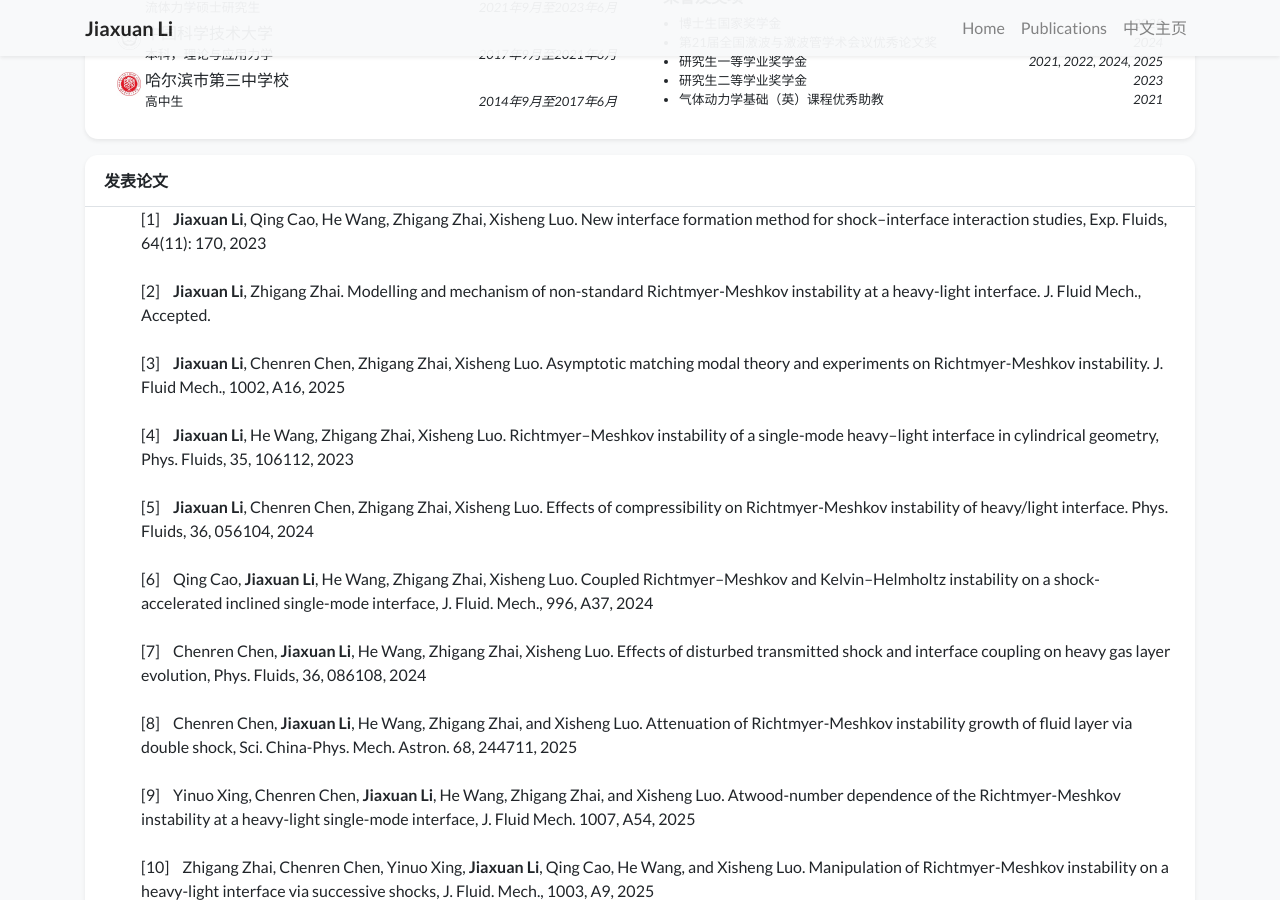
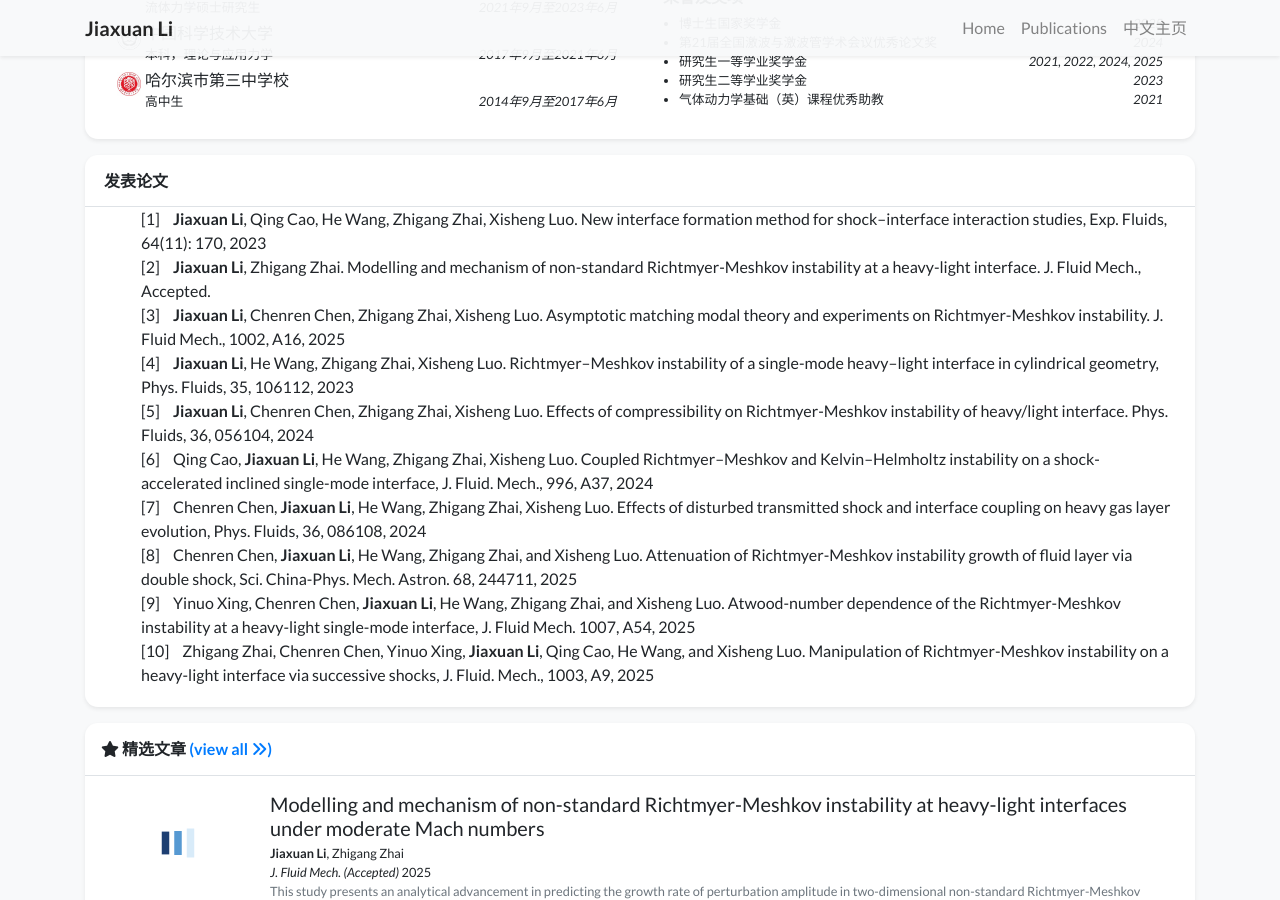
Before and after one commit to ChiaHsuanLee116/chiahsuanlee116.github.io, a Jekyll site: the page built from zh.html, in a window 1280 px wide and 900 px high, scrolled down 650 px. Built offline with Jekyll 4.4.1, drawn with Linux system fonts in a browser that asks for light colours; nearby versions of some CDN libraries; a style sheet for code colours, icons or effects is not loaded.

Commit message:
Update pubs_zh.html

```diff
--- a/_includes/widgets/pubs_zh.html
+++ b/_includes/widgets/pubs_zh.html
@@ -21,15 +21,15 @@
 </style>
        <ol>
  <li> <b>Jiaxuan Li</b>, Qing Cao, He Wang, Zhigang Zhai, Xisheng Luo. New interface formation method for shock–interface interaction studies, Exp. Fluids, 64(11): 170, 2023</li>
-<br><li> <b>Jiaxuan Li</b>, Zhigang Zhai. Modelling and mechanism of non-standard Richtmyer-Meshkov instability at a heavy-light interface. J. Fluid Mech., Accepted.</li>
-<br><li> <b>Jiaxuan Li</b>, Chenren Chen, Zhigang Zhai, Xisheng Luo. Asymptotic matching modal theory and experiments on Richtmyer-Meshkov instability. J. Fluid Mech., 1002, A16, 2025</li>
-<br><li> <b>Jiaxuan Li</b>, He Wang, Zhigang Zhai, Xisheng Luo. Richtmyer–Meshkov instability of a single-mode heavy–light interface in cylindrical geometry, Phys. Fluids, 35, 106112, 2023</li>
-<br><li> <b>Jiaxuan Li</b>, Chenren Chen, Zhigang Zhai, Xisheng Luo. Effects of compressibility on Richtmyer-Meshkov instability of heavy/light interface. Phys. Fluids, 36, 056104, 2024</li>
-<br><li> Qing Cao, <b>Jiaxuan Li</b>, He Wang, Zhigang Zhai, Xisheng Luo. Coupled Richtmyer–Meshkov and Kelvin–Helmholtz instability on a shock-accelerated inclined single-mode interface, J. Fluid. Mech., 996, A37, 2024</li>
-<br><li> Chenren Chen, <b>Jiaxuan Li</b>, He Wang, Zhigang Zhai, Xisheng Luo. Effects of disturbed transmitted shock and interface coupling on heavy gas layer evolution, Phys. Fluids, 36, 086108, 2024</li>
-<br><li> Chenren Chen, <b>Jiaxuan Li</b>, He Wang, Zhigang Zhai, and Xisheng Luo. Attenuation of Richtmyer-Meshkov instability growth of fluid layer via double shock, Sci. China-Phys. Mech. Astron. 68, 244711, 2025</li>
-<br><li> Yinuo Xing, Chenren Chen, <b>Jiaxuan Li</b>, He Wang, Zhigang Zhai, and Xisheng Luo. Atwood-number dependence of the Richtmyer-Meshkov instability at a heavy-light single-mode interface, J. Fluid Mech. 1007, A54, 2025</li>
-<br><li> Zhigang Zhai, Chenren Chen, Yinuo Xing, <b>Jiaxuan Li</b>, Qing Cao, He Wang, and Xisheng Luo. Manipulation of Richtmyer-Meshkov instability on a heavy-light interface via successive shocks, J. Fluid. Mech., 1003, A9, 2025</li>
+<li> <b>Jiaxuan Li</b>, Zhigang Zhai. Modelling and mechanism of non-standard Richtmyer-Meshkov instability at a heavy-light interface. J. Fluid Mech., Accepted.</li>
+<li> <b>Jiaxuan Li</b>, Chenren Chen, Zhigang Zhai, Xisheng Luo. Asymptotic matching modal theory and experiments on Richtmyer-Meshkov instability. J. Fluid Mech., 1002, A16, 2025</li>
+<li> <b>Jiaxuan Li</b>, He Wang, Zhigang Zhai, Xisheng Luo. Richtmyer–Meshkov instability of a single-mode heavy–light interface in cylindrical geometry, Phys. Fluids, 35, 106112, 2023</li>
+<li> <b>Jiaxuan Li</b>, Chenren Chen, Zhigang Zhai, Xisheng Luo. Effects of compressibility on Richtmyer-Meshkov instability of heavy/light interface. Phys. Fluids, 36, 056104, 2024</li>
+<li> Qing Cao, <b>Jiaxuan Li</b>, He Wang, Zhigang Zhai, Xisheng Luo. Coupled Richtmyer–Meshkov and Kelvin–Helmholtz instability on a shock-accelerated inclined single-mode interface, J. Fluid. Mech., 996, A37, 2024</li>
+<li> Chenren Chen, <b>Jiaxuan Li</b>, He Wang, Zhigang Zhai, Xisheng Luo. Effects of disturbed transmitted shock and interface coupling on heavy gas layer evolution, Phys. Fluids, 36, 086108, 2024</li>
+<li> Chenren Chen, <b>Jiaxuan Li</b>, He Wang, Zhigang Zhai, and Xisheng Luo. Attenuation of Richtmyer-Meshkov instability growth of fluid layer via double shock, Sci. China-Phys. Mech. Astron. 68, 244711, 2025</li>
+<li> Yinuo Xing, Chenren Chen, <b>Jiaxuan Li</b>, He Wang, Zhigang Zhai, and Xisheng Luo. Atwood-number dependence of the Richtmyer-Meshkov instability at a heavy-light single-mode interface, J. Fluid Mech. 1007, A54, 2025</li>
+<li> Zhigang Zhai, Chenren Chen, Yinuo Xing, <b>Jiaxuan Li</b>, Qing Cao, He Wang, and Xisheng Luo. Manipulation of Richtmyer-Meshkov instability on a heavy-light interface via successive shocks, J. Fluid. Mech., 1003, A9, 2025</li>
     </ol>
     </div>
 </div>
```
